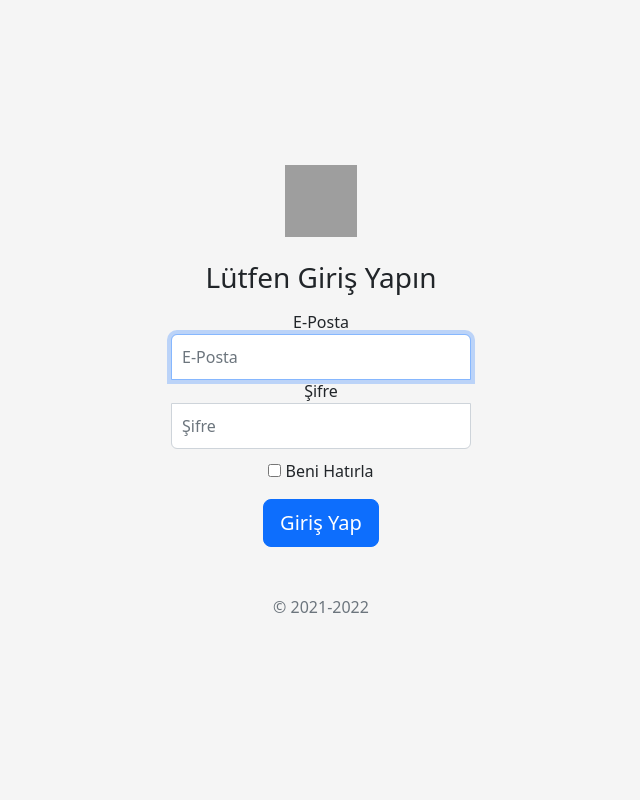
After one commit to gklpcsgn/AllergenDetector, a Flask app: page /signin in a window 1280 px wide. The commit adds this page. Shown: the whole page, without its empty margins (319-959 px from the left). Run offline with Flask 2, Linux system fonts and the light colour scheme; grey boxes are pictures that could not be loaded.

Commit message:
login ekranı ve hata toastu eklendi

```diff
--- a/Site/app.py
+++ b/Site/app.py
@@ -32,5 +32,9 @@ def search():
         search = request.form['search']
         return render_template('test.html', test=search)
 
+@app.route("/signin")
+def signin():
+    return render_template('signin.html')
+
 if __name__ == "__main__":
     app.run(debug=True)
--- /dev/null
+++ b/Site/static/signin.css
@@ -0,0 +1,49 @@
+html,
+body {
+  height: 100%;
+}
+
+body {
+  display: -ms-flexbox;
+  display: -webkit-box;
+  display: flex;
+  -ms-flex-align: center;
+  -ms-flex-pack: center;
+  -webkit-box-align: center;
+  align-items: center;
+  -webkit-box-pack: center;
+  justify-content: center;
+  padding-top: 40px;
+  padding-bottom: 40px;
+  background-color: #f5f5f5;
+}
+
+.form-signin {
+  width: 100%;
+  max-width: 330px;
+  padding: 15px;
+  margin: 0 auto;
+}
+.form-signin .checkbox {
+  font-weight: 400;
+}
+.form-signin .form-control {
+  position: relative;
+  box-sizing: border-box;
+  height: auto;
+  padding: 10px;
+  font-size: 16px;
+}
+.form-signin .form-control:focus {
+  z-index: 2;
+}
+.form-signin input[type="email"] {
+  margin-bottom: -1px;
+  border-bottom-right-radius: 0;
+  border-bottom-left-radius: 0;
+}
+.form-signin input[type="password"] {
+  margin-bottom: 10px;
+  border-top-left-radius: 0;
+  border-top-right-radius: 0;
+}
--- /dev/null
+++ b/Site/templates/signin.html
@@ -0,0 +1,36 @@
+<!doctype html>
+<html lang="en">
+  <head>
+    <meta charset="utf-8">
+    <meta name="viewport" content="width=device-width, initial-scale=1, shrink-to-fit=no">
+    <meta name="description" content="">
+    <meta name="author" content="">
+    <!-- <link rel="icon" href="../../../../favicon.ico"> -->
+
+    <title>Giriş Yap</title>
+
+    <!-- Bootstrap core CSS -->
+    <link rel="stylesheet" href="https://cdn.jsdelivr.net/npm/bootstrap@5.2.3/dist/css/bootstrap.min.css" integrity="sha384-rbsA2VBKQhggwzxH7pPCaAqO46MgnOM80zW1RWuH61DGLwZJEdK2Kadq2F9CUG65" crossorigin="anonymous">
+
+    <!-- Custom styles for this template -->
+    <link href="/static/signin.css" rel="stylesheet">
+  </head>
+
+  <body class="text-center">
+    <form class="form-signin">
+      <img class="mb-4" src="https://getbootstrap.com/docs/4.0/assets/brand/bootstrap-solid.svg" alt="" width="72" height="72">
+      <h1 class="h3 mb-3 font-weight-normal">Lütfen Giriş Yapın</h1>
+      <label for="inputEmail" class="sr-only">E-Posta</label>
+      <input type="email" id="inputEmail" class="form-control" placeholder="E-Posta" required autofocus>
+      <label for="inputPassword" class="sr-only">Şifre</label>
+      <input type="password" id="inputPassword" class="form-control" placeholder="Şifre" required>
+      <div class="checkbox mb-3">
+        <label>
+          <input type="checkbox" value="remember-me"> Beni Hatırla
+        </label>
+      </div>
+      <button class="btn btn-lg btn-primary btn-block" type="submit">Giriş Yap</button>
+      <p class="mt-5 mb-3 text-muted">&copy; 2021-2022</p>
+    </form>
+  </body>
+</html>
```
Also changed, not shown: Site/templates/base.html (+29 -3 lines).
